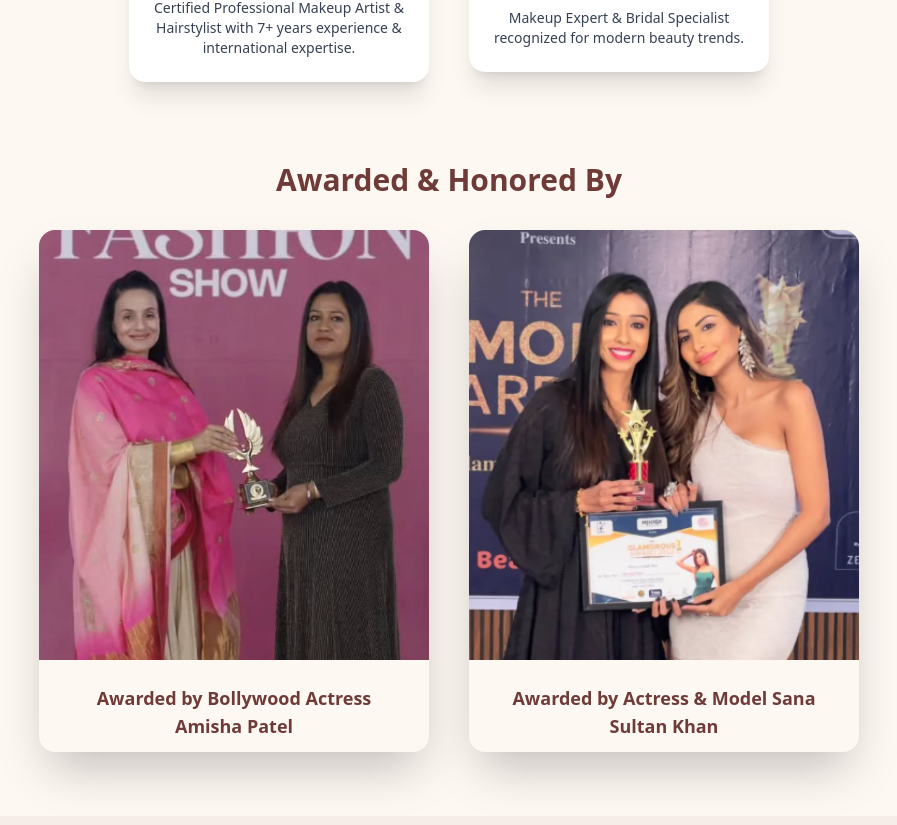
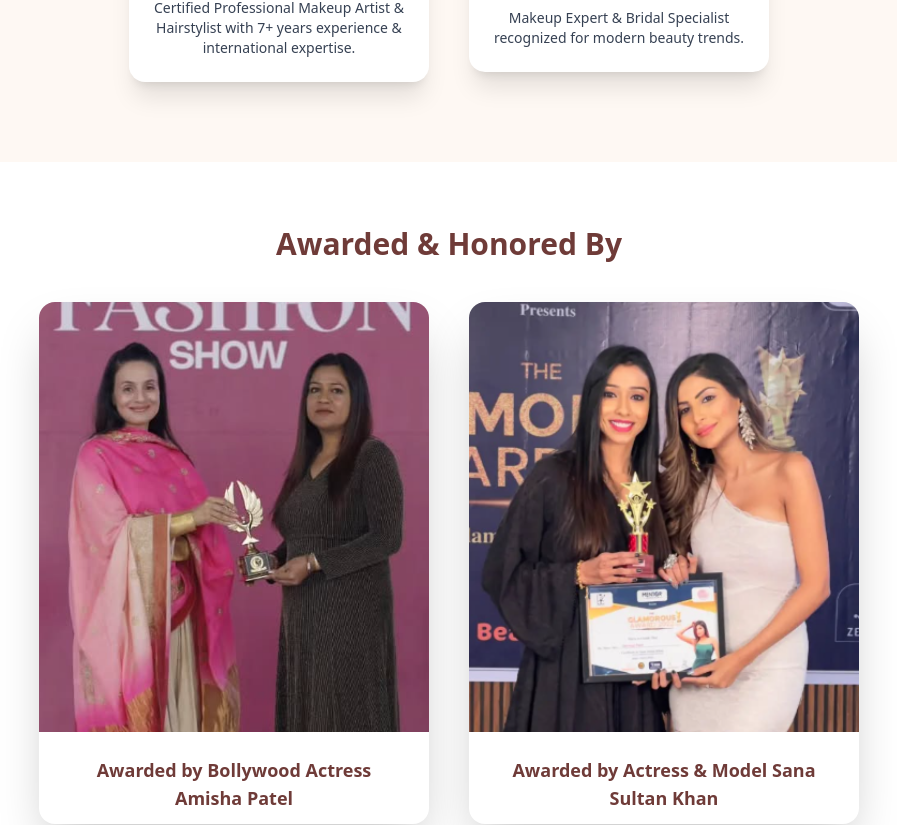
Before and after one commit to HETVI1405/poonam-beauty-parlour, a React (Vite) app: page / in a window 1280 px wide. Shown: the part 3995-4820 px from the top of the page, without its empty margins (191-1088 px from the left). Built offline with nearby package versions, Linux system fonts and the light colour scheme.

Commit message:
Refactor awards section with improved card styles

```diff
--- a/src/components/AboutUs.jsx
+++ b/src/components/AboutUs.jsx
@@ -55,33 +55,39 @@ export default function AboutUs() {
       </div>
 
      {/* AWARDS SECTION */}
-      <h3
-        className="text-3xl font-bold text-center text-[#6f3b38] mb-8"
-      >
+<div className="py-16 bg-white">
+  <h3 className="text-3xl font-bold text-center text-[#6f3b38] mb-10">
     Awarded & Honored By
   </h3>
 
   <div className="flex flex-col md:flex-row gap-10 justify-center items-center">
 
-        <div
-          className="w-[390px] rounded-2xl overflow-hidden shadow-2xl hover:shadow-[0px_0px_20px_rgba(0,0,0,0.35)] transition-all"
-        >
-          <img src="/award2.png" className="w-full h-[430px] object-cover" />
+    {/* CARD 1 */}
+    <div className="w-[390px] rounded-2xl overflow-hidden shadow-2xl hover:scale-[1.03] transition-all duration-500">
+      <img
+        src="/award2.png"
+        className="w-full h-[430px] object-cover"
+        alt="Award 1"
+      />
       <p className="text-center text-lg mt-3 font-semibold px-6 py-3 text-[#6f3b38]">
         Awarded by Bollywood Actress Amisha Patel
       </p>
     </div>
 
-        <div
-          className="w-[390px] rounded-2xl overflow-hidden shadow-2xl hover:shadow-[0px_0px_20px_rgba(0,0,0,0.35)] transition-all"
-        >
-          <img src="/award1.png" className="w-full h-[430px] object-cover" />
+    {/* CARD 2 */}
+    <div className="w-[390px] rounded-2xl overflow-hidden shadow-2xl hover:scale-[1.03] transition-all duration-500">
+      <img
+        src="/award1.png"
+        className="w-full h-[430px] object-cover"
+        alt="Award 2"
+      />
       <p className="text-center text-lg mt-3 font-semibold px-6 py-3 text-[#6f3b38]">
         Awarded by Actress & Model Sana Sultan Khan
       </p>
     </div>
+  </div>
+</div>
 
-      </div>
     </section>
   );
 }
```
Lines whose indentation alone changed are shown as unchanged.
